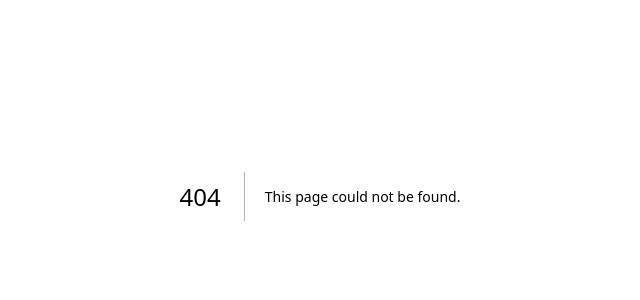
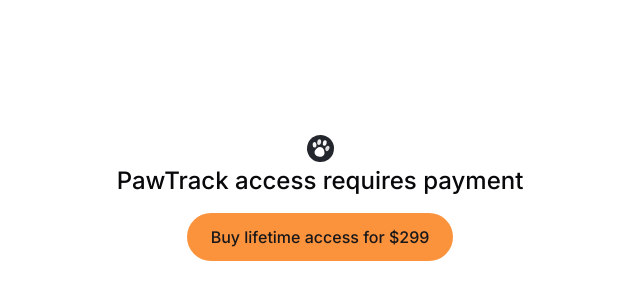
Before and after one commit to Dev-muse/pawtrack, a Next.js app: page /payment in a window 1280 px wide. Before the commit this address had no page. Shown: the part 204-504 px from the top of the page, without its empty margins (320-960 px from the left). Built offline with nearby package versions, Linux system fonts and the light colour scheme.

Commit message:
created payment page , added stripe package

```diff
--- a/package.json
+++ b/package.json
@@ -30,6 +30,7 @@
     "react-hook-form": "^7.47.0",
     "server-only": "^0.0.1",
     "sonner": "^2.0.7",
+    "stripe": "^14.12.0",
     "tailwind-merge": "^3.3.0",
     "tailwindcss-animate": "^1.0.7",
     "zod": "^3.22.4"
--- /dev/null
+++ b/src/app/(auth)/payment/page.tsx
@@ -0,0 +1,14 @@
+import H1 from "@/components/Heading";
+import { Button } from "@/components/ui/button";
+import React from "react";
+
+const PaymentPage = () => {
+  return (
+    <main className="flex flex-col justify-center items-center gap-y-4 ">
+      <H1>PawTrack access requires payment</H1>
+      <Button className="rounded-full px-2 p-6 text-base hover:text-white bg-orange-400 text-zinc-900 ">Buy lifetime access for $299</Button>
+    </main>
+  );
+};
+
+export default PaymentPage;
```
Also changed, not shown: 1 other file (tests, documents, lock files or other folders).
